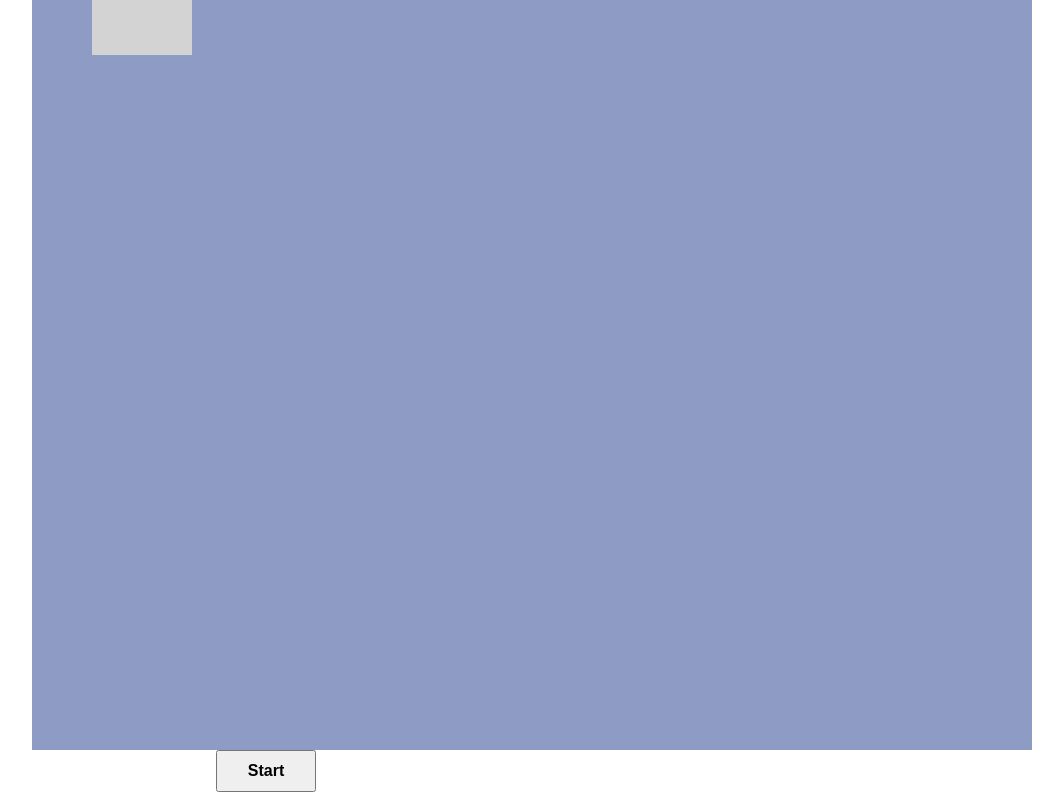
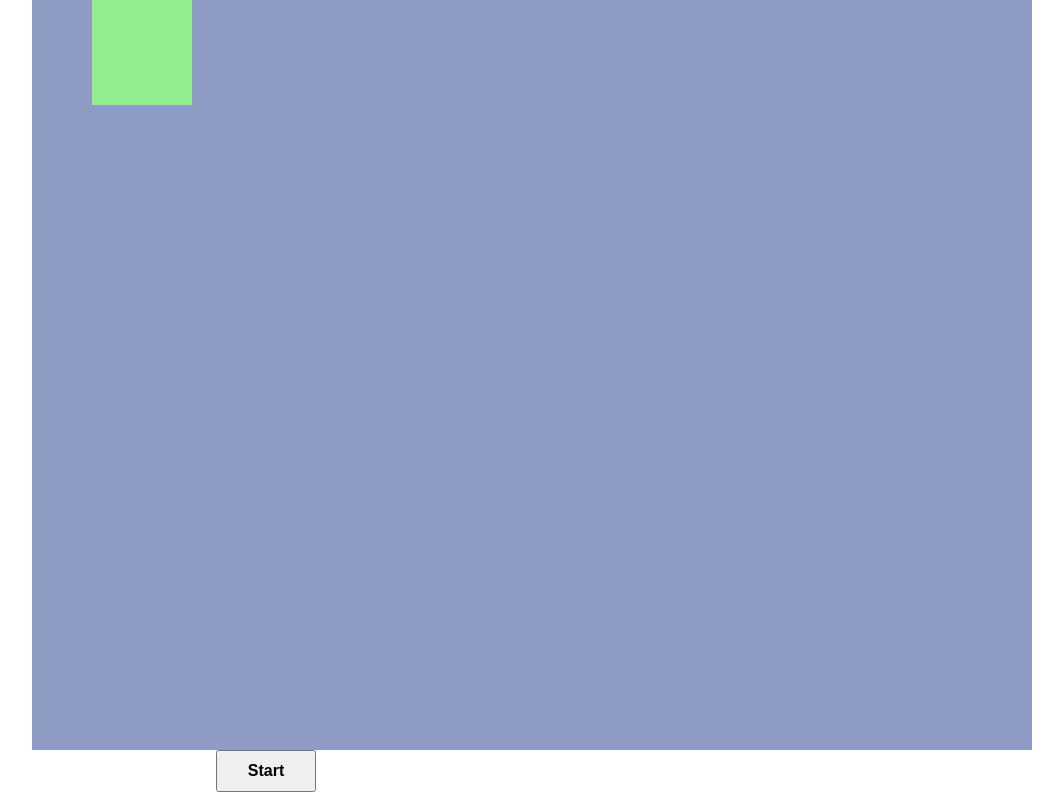
Before and after one commit to fmendozaro/html5Canvas, a plain HTML site: page elevator-simulator.html in a window 1280 px wide. Both pictures are taken after a click on the button "Start". Shown: the part 58-858 px from the top of the page, without its empty margins (108-1171 px from the left). Drawn offline with Linux system fonts and the light colour scheme.

Commit message:
feat: refactor the code for a better usability

```diff
--- a/elevator-simulator.html
+++ b/elevator-simulator.html
@@ -37,6 +37,7 @@
 
 
 <script>
+    "use strict";
     (function(){
 
         let startBtn = document.getElementById('start');
@@ -44,10 +45,18 @@
         let rectY = 600, rectX = 60;
         let canvas = null, ctx = null, cW = null, cH = null;
 
+        let elevators = [
+            {w: 100, h: 150, x:60, y:600, color: 'lightgreen'},
+            {w: 100, h: 150, x:250, y:600, color: 'lightgray'},
+            {w: 100, h: 150, x:450, y:600, color: 'lightblue'}
+        ];
+
         initCanvas();
 
         startBtn.addEventListener('click', () => {
-            setInterval(moveElevator, 10);
+            setInterval( () => {
+                moveElevator(0);
+            }, 10);
         });
 
         function blank(){
@@ -55,19 +64,21 @@
             ctx.fillRect(0,0, cW, cH);
         }
 
-        function moveElevator(el){
-            //ctx.fillRect(50,600, 100,150);
-            console.log('rectY', rectY);
-            console.log('cH', cH);
-            if(rectY > 0){
+        function drawElevator(el) {
+            ctx.fillStyle = el.color;
+            ctx.strokeStyle = 'black';
+            ctx.lineWidth = 5;
+            ctx.fillRect(el.x,el.y, el.w,el.h);
+        }
+
+        function moveElevator(index){
+            let el = elevators[index];
+            if(el.y > 0){
                 blank();
-                rectY -= 5;
-                ctx.fillStyle = 'lightgray';
-                ctx.strokeStyle = 'black';
-                ctx.fillRect(rectX, rectY, rectW, rectW);
-                // ctx.strokeRect(rectX, rectY, rectW, rectW);
+                el.y -= 5;
+                drawElevator(el);
             }else{
-                rectY = cH;
+                el.y = cH;
             }
         }
 
@@ -81,18 +92,9 @@
 
                 blank();
 
-                ctx.fillStyle = 'lightgray';
-                ctx.strokeStyle = 'black';
-                ctx.lineWidth = 5;
-                ctx.fillRect(rectX,rectY, rectW,rectH);
-
-                ctx.fillStyle = 'lightblue';
-                ctx.strokeStyle = 'black';
-                ctx.fillRect(250,600, 100,150);
-
-                ctx.fillStyle = 'lightgreen';
-                ctx.strokeStyle = 'black';
-                ctx.fillRect(450,600, 100,150);
+                for(let el of elevators){
+                    drawElevator(el);
+                }
 
             }
         }
```
